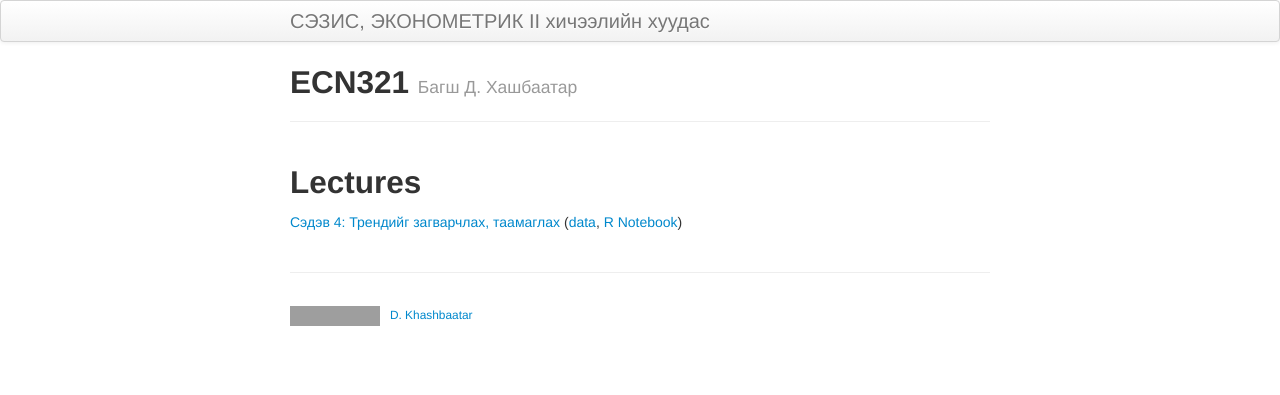
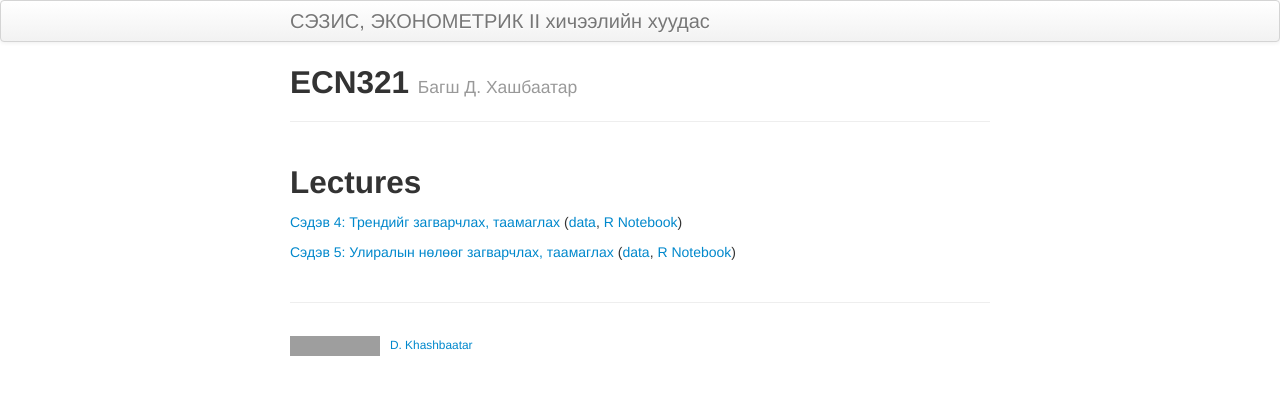
Before and after one commit to Suvd91/ecn321, a Jekyll site: the page built from index.md, in a window 1280 px wide. Shown: the top 395 px of the page. Built offline with Jekyll 4.4.1, drawn with Linux system fonts in a browser that asks for light colours; grey boxes are pictures that could not be loaded.

Commit message:
edit index.md

```diff
--- a/index.md
+++ b/index.md
@@ -8,3 +8,5 @@ description:
 ## Lectures
 
 [Сэдэв 4: Трендийг загварчлах, таамаглах](pages/Lectures/slide3.html) ([data](pages/Lectures/ch5data.Rdata), [R Notebook](pages/Lectures/Notebook1.html))
+
+[Сэдэв 5: Улиралын нөлөөг загварчлах, таамаглах](pages/Lectures/slide4.html) ([data](pages/Lectures/ch6data.Rdata), [R Notebook](pages/Lectures/Notebook2.html))
```
